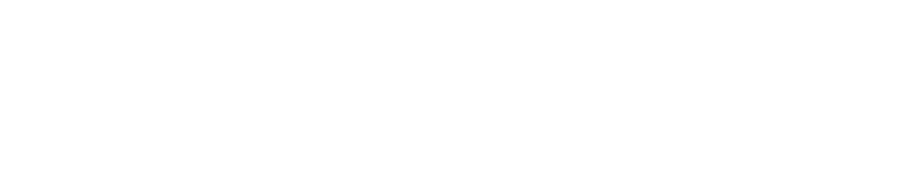
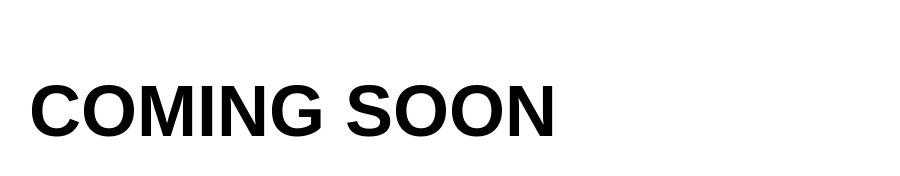
Before and after one commit to BogdanTyelnyy/lnu-front-end-exam, a React (Vite) app: page / in a window 1280 px wide. Shown: the part 410-586 px from the top of the page, without its empty margins (347-1247 px from the left). Built offline with nearby package versions, Linux system fonts and the light colour scheme.

Commit message:
added text to page

```diff
--- a/src/App.jsx
+++ b/src/App.jsx
@@ -1,4 +1,5 @@
 import Picture from "./components/Picture/Picture";
+import Text from "./components/Text/Text";
 import "./clock.css";
 import "./window.css";
 export default function App() {
@@ -12,6 +13,9 @@
         <Picture id={"window_ground"} src={"window_ground.svg"} width={200}></Picture>
         <Picture id={"bush"} src={"bush.svg"} width={200}></Picture>
       </Picture>
+      <Text>
+        COMING SOON
+      </Text>
     </>
   );
 }
--- /dev/null
+++ b/src/components/Text/Text.css
@@ -0,0 +1,11 @@
+.text {
+    position: absolute;
+    top: 60%;
+    left: 50%;
+    transform: translateX(-50%);
+    font-family: 'Montserrat', sans-serif;
+    font-size: 72px;
+    font-weight: 700;
+    color: rgb(0, 0, 0);
+    text-align: center;
+}
--- /dev/null
+++ b/src/components/Text/Text.jsx
@@ -0,0 +1,8 @@
+import "./Text.css";
+export default function Text({children}) {
+    return (
+        <div className="text">
+            {children}
+        </div>
+    );
+}
```
